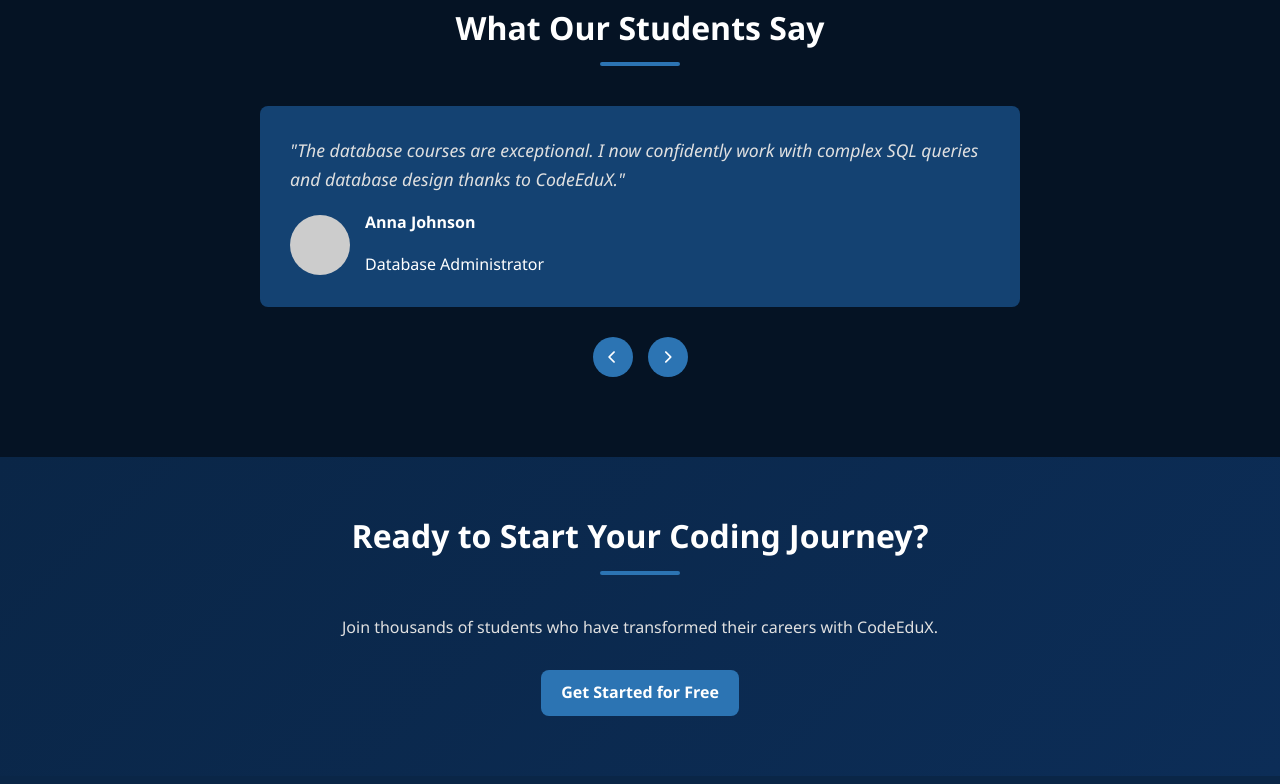
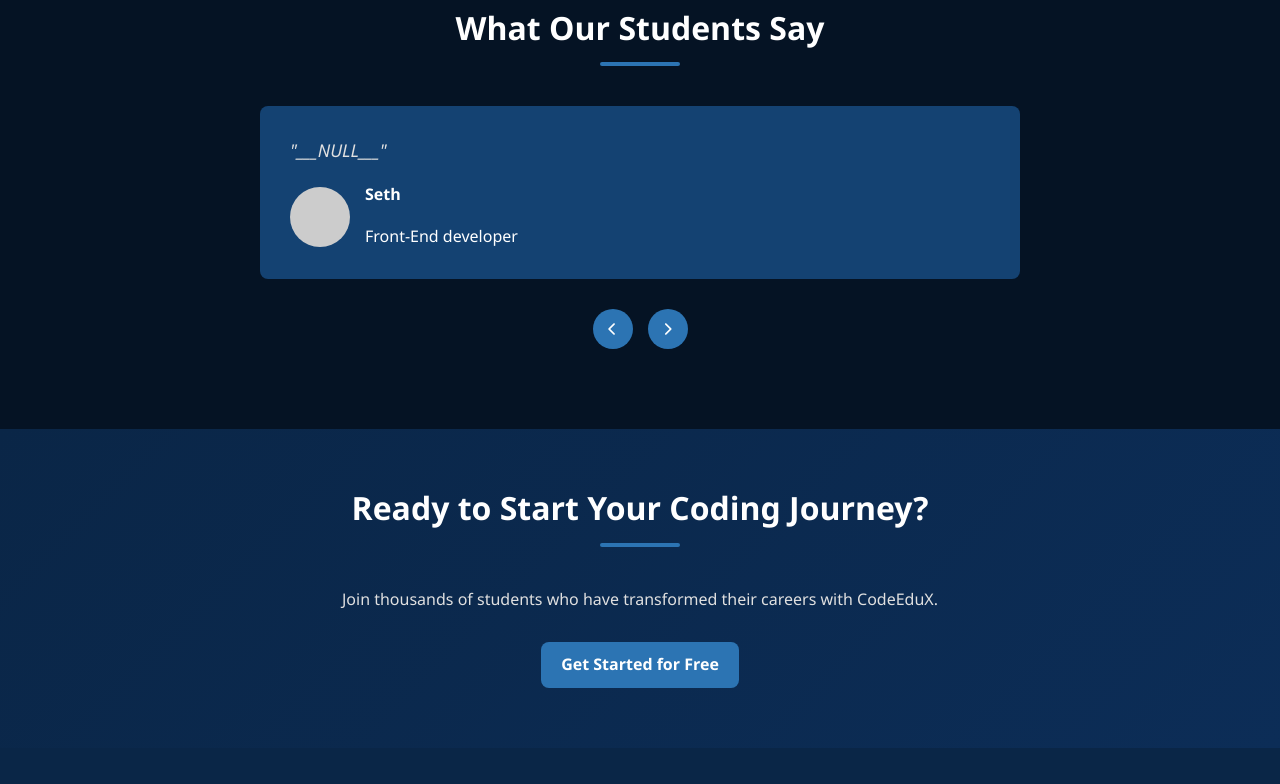
Before and after one commit to SXTH2105/CodeEduX, a plain HTML site: page index.html in a window 1280 px wide. Shown: the part 2160-2944 px from the top of the page. Drawn offline with Linux system fonts and the light colour scheme; placeholder pictures from the web are drawn by us.

Commit message:
Update index.html

```diff
--- a/index.html
+++ b/index.html
@@ -130,31 +130,31 @@
             <h2>What Our Students Say</h2>
             <div class="testimonial-slider">
                 <div class="testimonial active">
-                    <p>"CodeEduX helped me transition from a non-tech background to a full-stack developer in just 6 months. The courses are well-structured and practical."</p>
+                    <p>"___NULL___"</p>
                     <div class="student-info">
                         <img src="https://via.placeholder.com/80/0a2647/ffffff?text=JS" alt="Student">
                         <div>
-                            <h4>John Smith</h4>
+                            <h4>Seth</h4>
                             <span>Full-Stack Developer</span>
                         </div>
                     </div>
                 </div>
                 <div class="testimonial">
-                    <p>"The database courses are exceptional. I now confidently work with complex SQL queries and database design thanks to CodeEduX."</p>
+                    <p>"___NULL___"</p>
                     <div class="student-info">
                         <img src="https://via.placeholder.com/80/0a2647/ffffff?text=AS" alt="Student">
                         <div>
-                            <h4>Anna Johnson</h4>
-                            <span>Database Administrator</span>
+                            <h4>Seth</h4>
+                            <span>Front-End developer</span>
                         </div>
                     </div>
                 </div>
                 <div class="testimonial">
-                    <p>"As a beginner, I found the explanations clear and the hands-on projects extremely helpful for reinforcing concepts."</p>
+                    <p>"___NULL__"</p>
                     <div class="student-info">
                         <img src="https://via.placeholder.com/80/0a2647/ffffff?text=MD" alt="Student">
                         <div>
-                            <h4>Michael Davis</h4>
+                            <h4>Seth</h4>
                             <span>Student</span>
                         </div>
                     </div>
```
